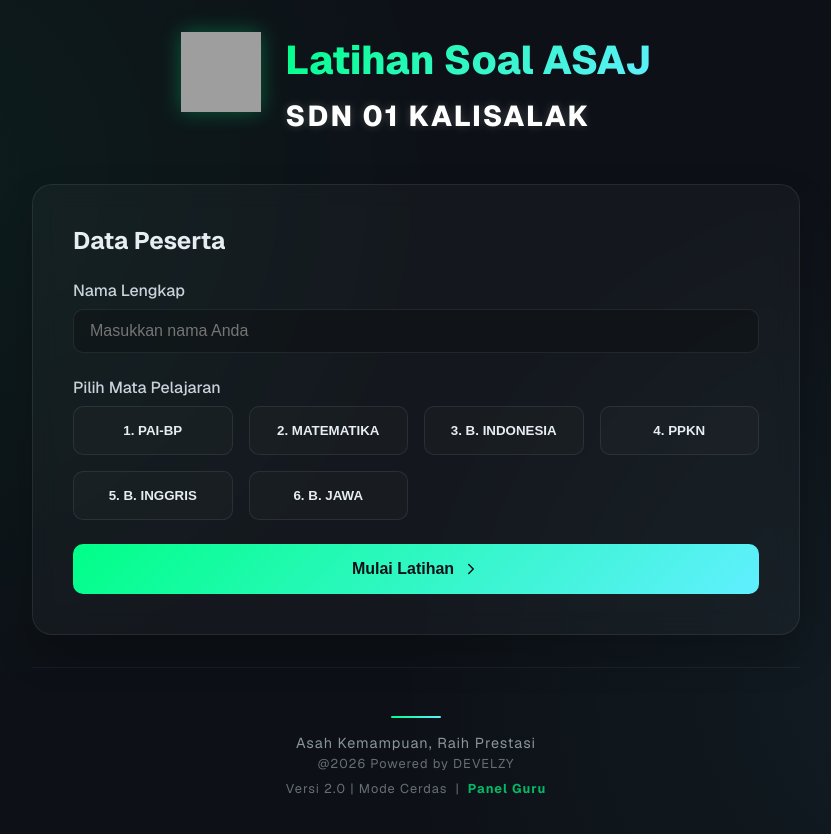
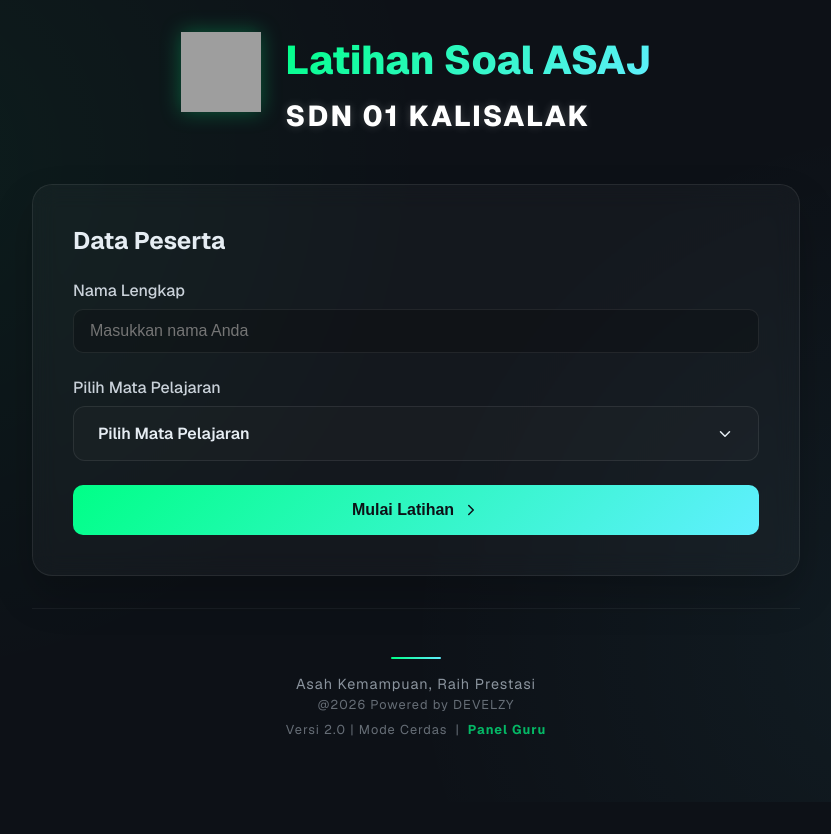
Before and after one commit to develzy/latihansoal-develzy, a Next.js app: page / in a window 1280 px wide. Shown: the top 834 px of the page, without its empty margins (224-1055 px from the left). After the commit the page ends 802 px from the top, so only its background shows below. Built offline with nearby package versions, Linux system fonts and the light colour scheme; grey boxes are pictures that could not be loaded.

Commit message:
Feat: Replace subject buttons with custom modern dropdown

```diff
--- a/src/app/page.js
+++ b/src/app/page.js
@@ -2,7 +2,7 @@
 
 import { useState, useEffect, useCallback } from 'react';
 import styles from './page.module.css';
-import { ChevronRight, Award, RefreshCw, BookOpen, Lock, Clock, Eye, Send, Trash2 } from 'lucide-react';
+import { ChevronRight, Award, RefreshCw, BookOpen, Lock, Clock, Eye, Send, Trash2, ChevronDown } from 'lucide-react';
 import { paiQuestions } from './data/pai';
 import { mathQuestions } from './data/math';
 import { indoQuestions } from './data/indo';
@@ -98,6 +98,7 @@ export default function Home() {
   const [student, setStudent] = useState({ name: '', school: 'SDN 01 KALISALAK' }); // Default school
   const [subject, setSubject] = useState(null);
   const [current, setCurrent] = useState(0);
+  const [isDropdownOpen, setIsDropdownOpen] = useState(false);
   const [answers, setAnswers] = useState([]);
   const [submitted, setSubmitted] = useState(false);
   const [error, setError] = useState('');
@@ -383,43 +384,24 @@ export default function Home() {
 
             <div className={styles.formGroup}>
               <label className={styles.label}>Pilih Mata Pelajaran</label>
-              <div className={styles.subjectGrid}>
-                <button
-                  className={`${styles.subjectBtn} ${subject === 'pai' ? styles.selected : ''}`}
-                  onClick={() => setSubject('pai')}
+              <div className={styles.dropdown}>
+                <div
+                  className={styles.dropdownHeader}
+                  onClick={() => setIsDropdownOpen(!isDropdownOpen)}
                 >
-                  1. PAI-BP
-                </button>
-                <button
-                  className={`${styles.subjectBtn} ${subject === 'math' ? styles.selected : ''}`}
-                  onClick={() => setSubject('math')}
-                >
-                  2. MATEMATIKA
-                </button>
-                <button
-                  className={`${styles.subjectBtn} ${subject === 'indo' ? styles.selected : ''}`}
-                  onClick={() => setSubject('indo')}
-                >
-                  3. B. INDONESIA
-                </button>
-                <button
-                  className={`${styles.subjectBtn} ${subject === 'ppkn' ? styles.selected : ''}`}
-                  onClick={() => setSubject('ppkn')}
-                >
-                  4. PPKN
-                </button>
-                <button
-                  className={`${styles.subjectBtn} ${subject === 'english' ? styles.selected : ''}`}
-                  onClick={() => setSubject('english')}
-                >
-                  5. B. INGGRIS
-                </button>
-                <button
-                  className={`${styles.subjectBtn} ${subject === 'jawa' ? styles.selected : ''}`}
-                  onClick={() => setSubject('jawa')}
-                >
-                  6. B. JAWA
-                </button>
+                  <span>{subject ? getSubjectName() : 'Pilih Mata Pelajaran'}</span>
+                  <ChevronDown size={18} className={isDropdownOpen ? styles.rotate : ''} />
+                </div>
+                {isDropdownOpen && (
+                  <ul className={styles.dropdownList}>
+                    <li onClick={() => { setSubject('pai'); setIsDropdownOpen(false); }}>1. PAI-BP</li>
+                    <li onClick={() => { setSubject('math'); setIsDropdownOpen(false); }}>2. MATEMATIKA</li>
+                    <li onClick={() => { setSubject('indo'); setIsDropdownOpen(false); }}>3. B. INDONESIA</li>
+                    <li onClick={() => { setSubject('ppkn'); setIsDropdownOpen(false); }}>4. PPKN</li>
+                    <li onClick={() => { setSubject('english'); setIsDropdownOpen(false); }}>5. B. INGGRIS</li>
+                    <li onClick={() => { setSubject('jawa'); setIsDropdownOpen(false); }}>6. B. JAWA</li>
+                  </ul>
+                )}
               </div>
             </div>
 
--- a/src/app/page.module.css
+++ b/src/app/page.module.css
@@ -418,35 +418,72 @@
   background: rgba(255, 255, 255, 0.02);
 }
 
-.subjectGrid {
-  display: grid;
-  grid-template-columns: repeat(auto-fit, minmax(150px, 1fr));
-  gap: 1rem;
+.dropdown {
+  position: relative;
+  width: 100%;
   margin-bottom: 1.5rem;
 }
 
-.subjectBtn {
+.dropdownHeader {
   background: rgba(255, 255, 255, 0.02);
   border: 1px solid var(--glass-border);
+  border-radius: 12px;
+  padding: 1rem 1.5rem;
   color: var(--text-color);
-  padding: 1rem;
-  border-radius: 10px;
+  font-size: 1rem;
   font-weight: 600;
   cursor: pointer;
+  display: flex;
+  justify-content: space-between;
+  align-items: center;
   transition: all 0.3s ease;
-  text-align: center;
 }
 
-.subjectBtn:hover {
+.dropdownHeader:hover {
   background: var(--glass-hover);
   border-color: rgba(255, 255, 255, 0.2);
 }
 
-.subjectBtn.selected {
-  border-color: var(--accent-color);
-  background: rgba(0, 255, 135, 0.05);
+.dropdownHeader svg {
+  transition: transform 0.3s ease;
+}
+
+.dropdownHeader svg.rotate {
+  transform: rotate(180deg);
+}
+
+.dropdownList {
+  position: absolute;
+  top: 100%;
+  left: 0;
+  width: 100%;
+  background: rgba(13, 17, 23, 0.95);
+  backdrop-filter: blur(10px);
+  border: 1px solid var(--glass-border);
+  border-radius: 12px;
+  margin-top: 0.5rem;
+  padding: 0.5rem 0;
+  list-style: none;
+  z-index: 1000;
+  box-shadow: 0 10px 25px rgba(0, 0, 0, 0.5);
+  max-height: 300px;
+  overflow-y: auto;
+}
+
+.dropdownList li {
+  padding: 0.75rem 1.5rem;
+  color: var(--text-color);
+  font-size: 1rem;
+  font-weight: 500;
+  cursor: pointer;
+  transition: all 0.2s ease;
+  text-align: left;
+}
+
+.dropdownList li:hover {
+  background: var(--glass-hover);
   color: var(--accent-color);
-  box-shadow: 0 0 10px var(--accent-glow);
+  padding-left: 2rem;
 }
 
 .explanationBox {
```
